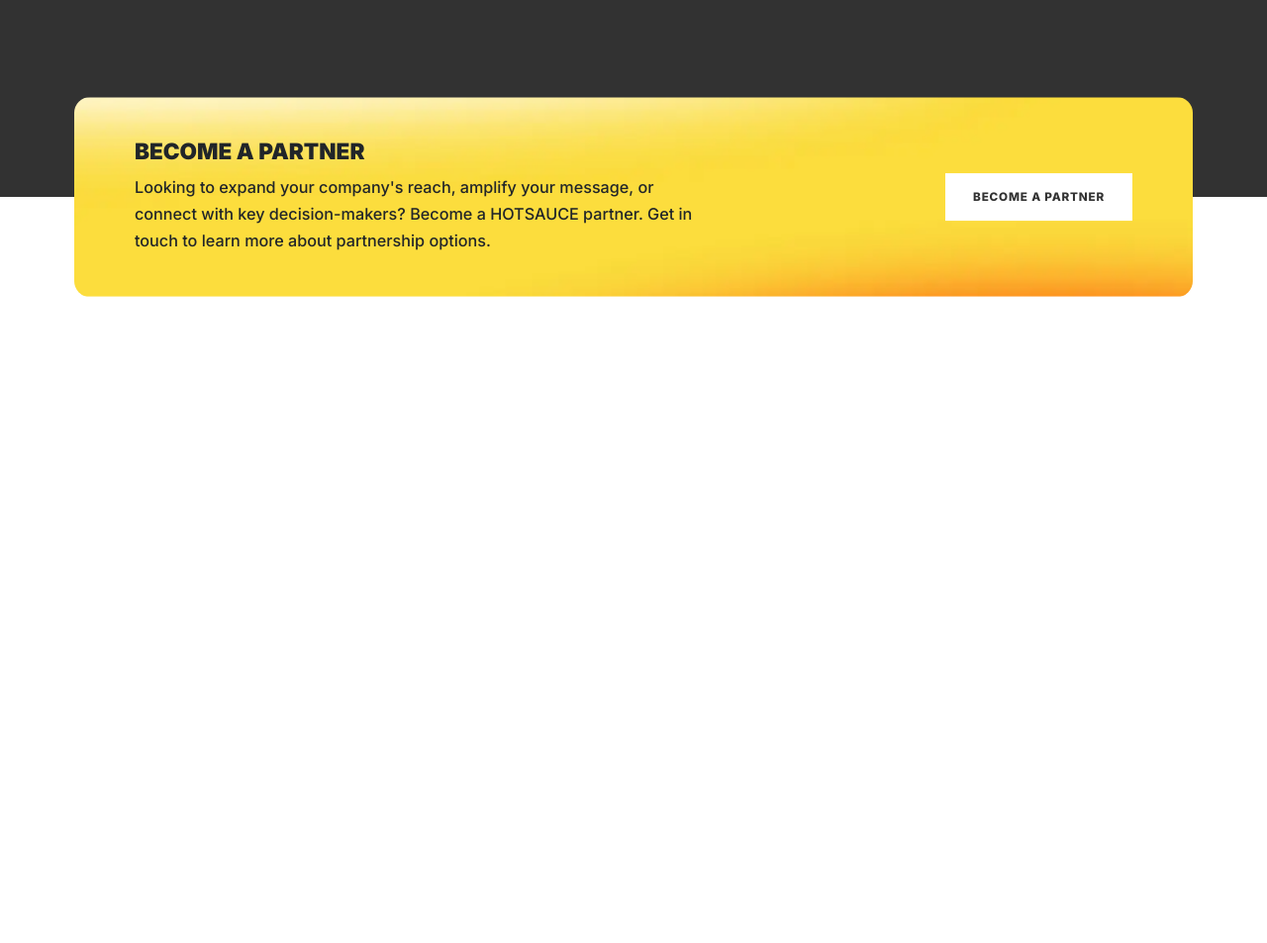
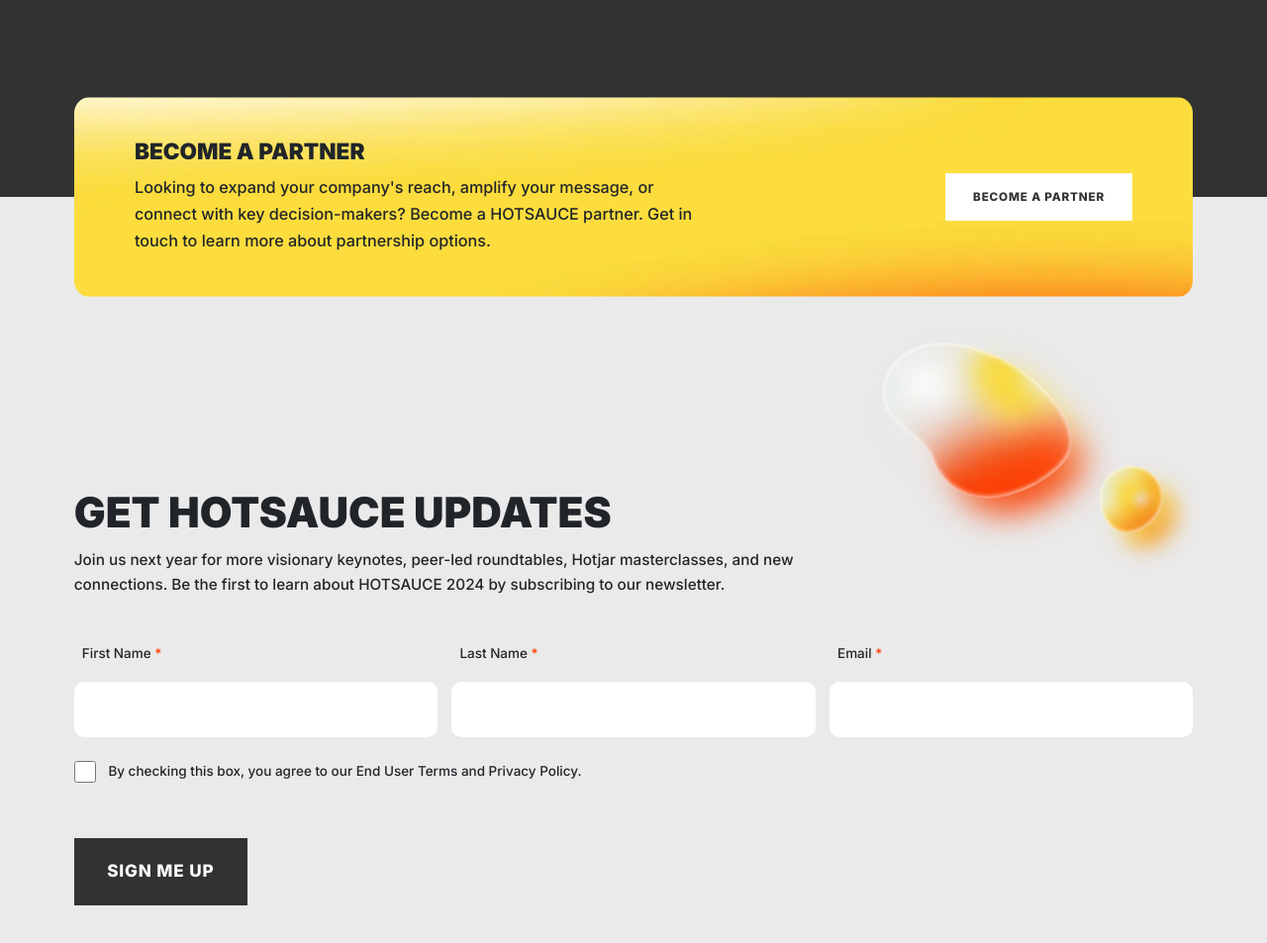
Before and after one commit to NataliiaOliinyk-gi/hotsauce-site, a plain HTML site: page index.html in a window 1280 px wide. Shown: the part 8490-9443 px from the top of the page at 99% size. Before the commit the page ends 8790 px from the top, so only its background shows below. Drawn offline with Linux system fonts and the light colour scheme.

Commit message:
add screen 7 - "Updates"

```diff
--- a/css/media.css
+++ b/css/media.css
@@ -453,6 +453,39 @@
         font-size: 13px;
     }
 
+    /* Screen Seven */
+
+    .section-update-title h2 {
+        font-size: 29px;
+    }
+
+    .section-update-title p {
+        font-size: 17px;
+        width: 100%;
+    }
+
+    .update-form-inputs {
+        flex-direction: column;
+        gap: 16rem;
+    }
+
+    .update-form-input {
+        width: 100%;
+    }
+
+    .update-form-input label,
+    .update-form-checking label {
+        font-size: 15px;
+    }
+
+    #updates .skreen-container::before{
+        display: none;
+    }
+
+    #updates{
+        padding-top: 220rem;
+    }
+
 }
 
 @media screen and (max-width: 420px) {
@@ -542,6 +575,12 @@
         width: 171px;
         height: 171px;
     }
+
+    /* Screen Seven */
+
+    #updates{
+        padding-top: 240rem;
+    }
 }
 
 @media screen and (max-width: 390px) {
@@ -603,4 +642,10 @@
         width: 324px;
     }
 
+     /* Screen Seven */
+
+     #updates{
+        padding-top: 220px;
+    }
+
 }
--- a/css/style.css
+++ b/css/style.css
@@ -1031,3 +1031,130 @@ html {
     line-height: 166%;
     color: #212529;
 }
+
+/* Screen Seven */
+
+#updates{
+    padding-top: 330rem;
+}
+
+#updates .skreen-container{
+    position: relative;
+}
+
+#updates .skreen-container::before {
+    content: '';
+    display: block;
+    background-image: url(../img/fom-blob-graphic.png.png);
+    background-repeat: no-repeat;
+    background-size: cover;
+    width: 408rem;
+    height: 295rem;
+    position: absolute;
+    right: 0;
+    top: -200rem;
+}
+
+.section-update-title {
+    display: flex;
+    flex-direction: column;
+    gap: 13rem;
+    margin-bottom: 50rem;
+}
+
+.update-form {
+    display: flex;
+    flex-direction: column;
+    gap: 26rem;
+}
+
+.update-form-inputs {
+    display: flex;
+    gap: 16rem;
+    width: 100%;
+    justify-content: space-between;
+}
+
+.update-form-input {
+    display: flex;
+    flex-direction: column;
+    gap: 20rem;
+    width: 33%;
+}
+
+.update-form-input input {
+    background: #fff;
+    border-radius: 10px;
+    height: 62rem;
+    border: none;
+    outline-color: #ff3c00;
+    padding: 5px 10px;
+}
+
+.update-form-checking {
+    display: flex;
+    gap: 14rem;
+    margin-bottom: 36rem;
+    align-items: center;
+}
+
+#inputCheckbox {
+    border-radius: 5px;
+    width: 22px;
+    height: 22px;
+    accent-color: #ff3c00;
+}
+
+.section-update-title h2 {
+    font-weight: 900;
+    font-size: 47rem;
+    line-height: 106%;
+    text-transform: uppercase;
+    color: #212529;
+}
+
+.section-update-title p {
+    font-weight: 500;
+    font-size: 17rem;
+    line-height: 167%;
+    color: #212529;
+    width: 864rem;
+}
+
+.update-form-input label,
+.update-form-checking label {
+    font-weight: 500;
+    font-size: 15rem;
+    line-height: 166%;
+    color: #212529;
+}
+
+.update-form-input label span {
+    color: #ff3c00;
+}
+
+.update-form-input label {
+    padding-left: 8px;
+}
+
+.update-form-button button {
+    background: #323232;
+    border: 1px solid #323232;
+    padding: 22rem 36rem;
+    font-weight: 800;
+    font-size: 19rem;
+    line-height: 157%;
+    letter-spacing: 0.05em;
+    text-transform: uppercase;
+    text-align: center;
+    color: #fff;
+    cursor: pointer;
+    text-align: center;
+    white-space: nowrap;
+    transition: all 400ms;
+}
+
+.update-form-button button:hover{
+    background-color: #ff3c00;
+    border-color: #ff3c00;
+}
--- a/index.html
+++ b/index.html
@@ -495,6 +495,54 @@
 
         </section>
 
+        <!-- Screen Seven -- Updates -->
+
+        <section id="updates" class="section section-screen-seven section-bg-grey">
+
+            <div class="skreen-container">
+
+                <div class="section-update-title">
+                    <h2>Get Hotsauce updates</h2>
+                    <p>Join us next year for more visionary keynotes, peer-led roundtables, Hotjar masterclasses, and new connections. Be the first to learn about HOTSAUCE 2024 by subscribing to our newsletter.</p>
+                </div>
+
+                <div class="section-update-form">
+                    <form id="updateForm" class="update-form">
+
+                        <div class="update-form-inputs">
+                            <div class="update-form-input input-first-name">
+                                <label for="inputFirstName">First Name <span>*</span></label>
+                                <input id="inputFirstName" type="text" required name="userFirstName">
+                            </div>
+
+                            <div class="update-form-input input-last-name">
+                                <label for="inputLastName">Last Name <span>*</span></label>
+                                <input id="inputLastName" type="text" required name="userLastName">
+                            </div>
+
+                            <div class="update-form-input input-email">
+                                <label for="inputEmail">Email <span>*</span></label>
+                                <input id="inputEmail" type="text" required name="userEmail">
+                            </div>
+
+                        </div>
+
+                        <div class="update-form-checking">
+                            <input id="inputCheckbox" type="checkbox" required>
+                            <label for="inputCheckbox">By checking this box, you agree to our End User Terms and Privacy Policy.</label>
+                        </div>
+
+                        <div class="update-form-button">
+                            <button id="buttonUpdateForm" type="submit">Sign Me Up</button>
+                        </div>
+
+                    </form>
+                </div>
+
+            </div>
+
+        </section>
+
 
 
 
```
Also changed, not shown: img/fom-blob-graphic.png.png (added).
